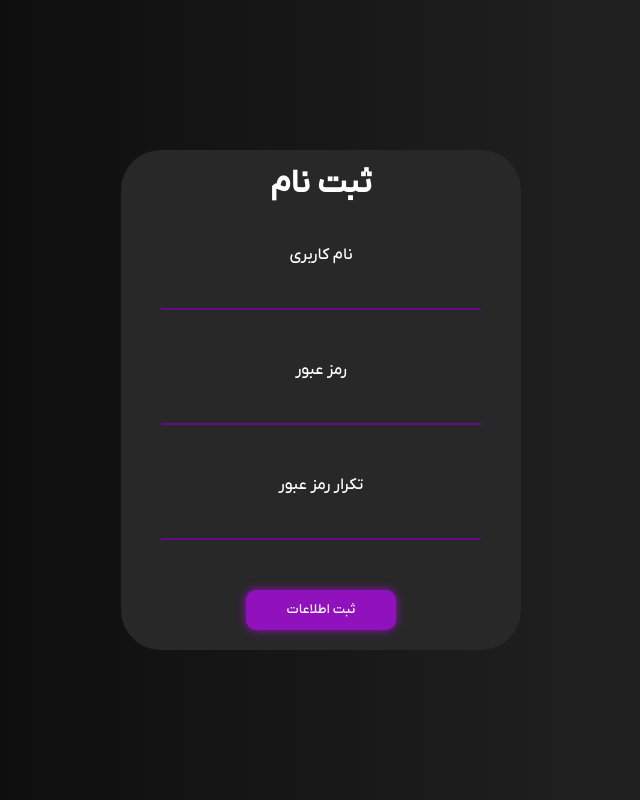
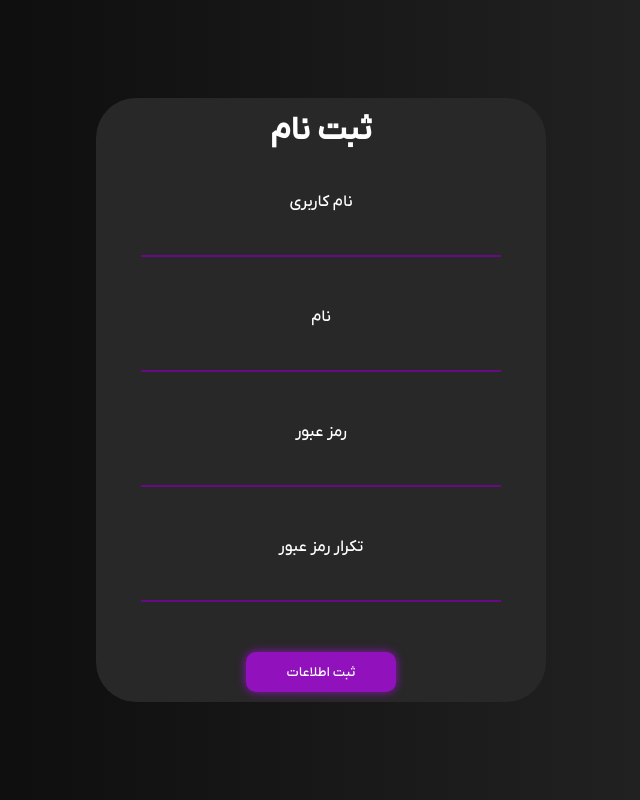
Before and after one commit to MACsepehri/NakheirMessanger, a React (Vite) app in the folder Front-end/: page /signup in a window 1280 px wide. Shown: the whole page, without its empty margins (319-959 px from the left). Built offline with nearby package versions, Linux system fonts and the light colour scheme; no server answers.

Commit message:
adding a new item for the form for the backend

```diff
--- a/Front-end/src/components/Login_And_Signup/FormAuthSignIn.jsx
+++ b/Front-end/src/components/Login_And_Signup/FormAuthSignIn.jsx
@@ -1,5 +1,5 @@
 import { useEffect, useContext } from 'react'
-import { FormLogin, InputSubmit } from '../../styled_components/StyledLoginPage'
+import { FormLogin,FormLogin2, InputSubmit } from '../../styled_components/StyledLoginPage'
 import FormAuthSignUpItem from './FormAuthSignUpItem'
 import { MessengerContext } from '../../Context/MessengerContext';
 let FormAuthSignIn = ({ name }) => {
@@ -59,13 +59,14 @@ let FormAuthSignIn = ({ name }) => {
 
     }
     return (
-        <FormLogin action="" className="login" onSubmit={() => { SubmitHandler() }}>
+        <FormLogin2 action="" className="login" onSubmit={() => { SubmitHandler() }}>
             <h1>{name}</h1>
             <FormAuthSignUpItem ItemName='نام کاربری' InputType='text' IDNAME='TextInput' />
+            <FormAuthSignUpItem ItemName='نام' InputType='password' DNAME='NameInput'/>
             <FormAuthSignUpItem ItemName='رمز عبور' InputType='password' IDNAME='password1' />
             <FormAuthSignUpItem ItemName='تکرار رمز عبور' InputType='password' IDNAME='password2' />
             <InputSubmit type="submit" value="ثبت اطلاعات" className="sub" disabled={!dt.ActiveForm} />
-        </FormLogin>
+        </FormLogin2>
     )
 }
 
--- a/Front-end/src/css/Main.css
+++ b/Front-end/src/css/Main.css
@@ -20,6 +20,7 @@
     text-decoration: none;
     color: white;
     transition: all 200ms ease;
+
 }
 
 body {
--- a/Front-end/src/styled_components/StyledLoginPage.jsx
+++ b/Front-end/src/styled_components/StyledLoginPage.jsx
@@ -39,8 +39,28 @@ export let FormLogin = styled.form
     gap:40px;
     &:hover{
     transform:translateY(-1%);
+    padding-bottom:10px ;
     }
     `
+
+
+export let FormLogin2 = styled.form
+    `
+    padding-top:1%;
+    width:450px;
+    min-height:600px;
+    background-color: #282828;
+    border-radius:40px;
+    display:flex;
+    flex-direction:column;
+    align-items:center;
+    gap:40px;
+    padding-bottom:10px ;
+    &:hover{
+    transform:translateY(-1%);
+    }
+    `
+
 
 
 export let InputSubmit = styled.input
```
Also changed, not shown: 1 other file (tests, documents, lock files or other folders).
